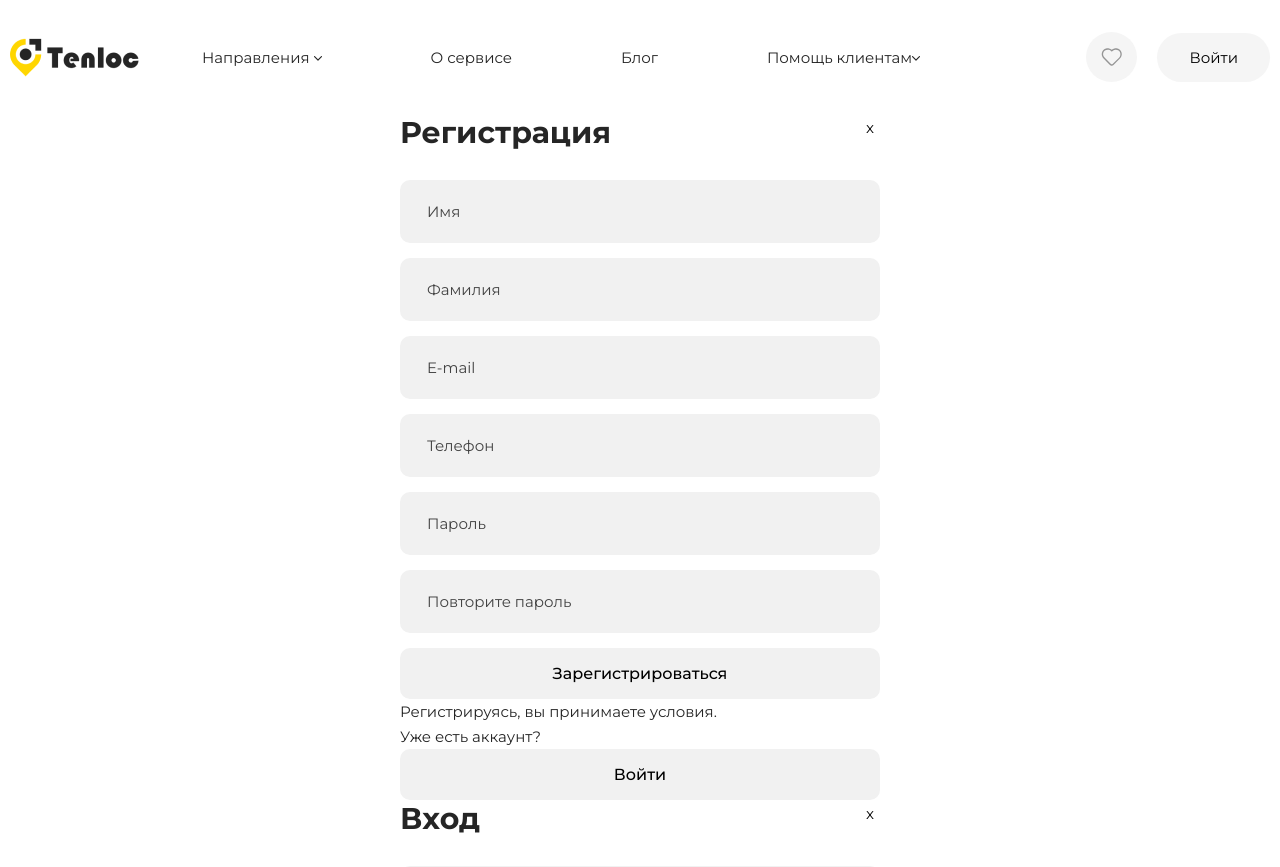
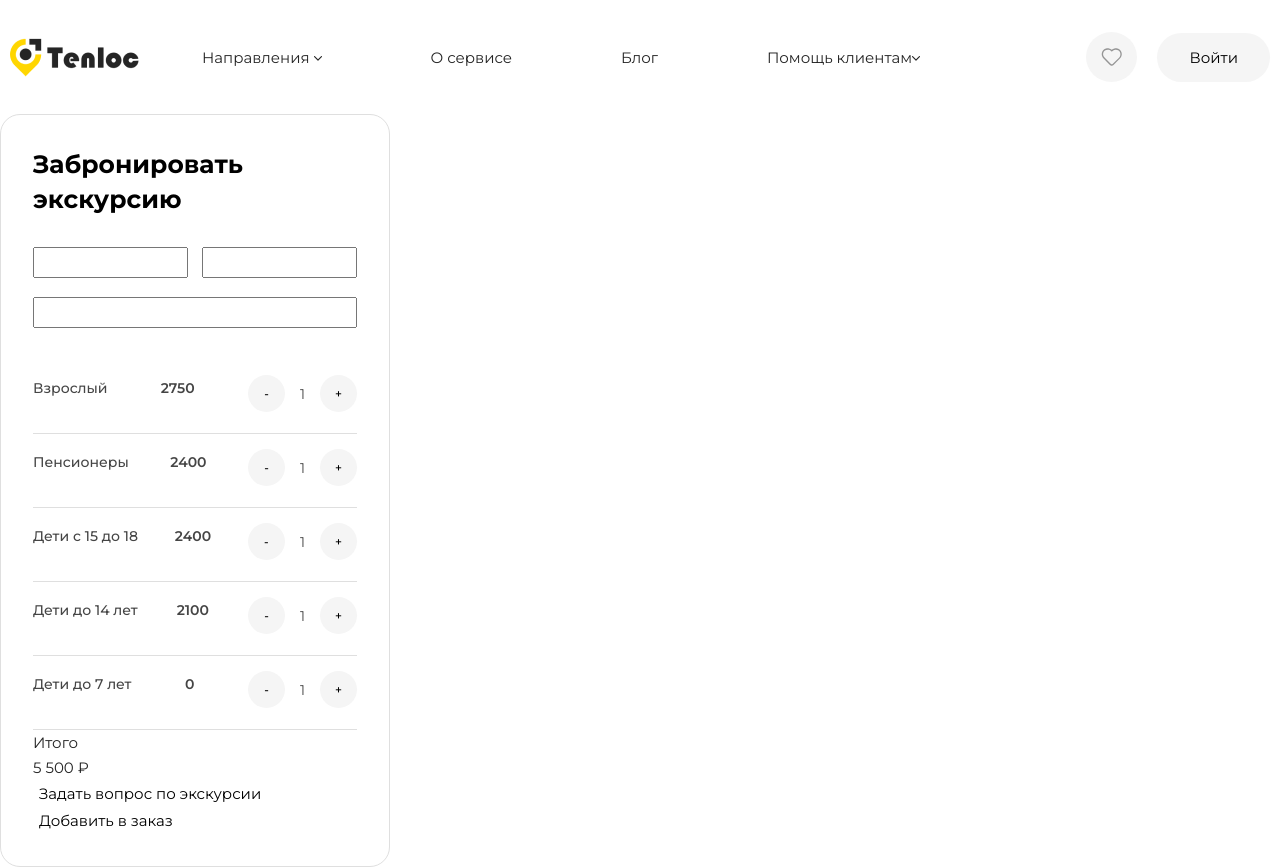
Before and after one commit to progdidi/tenloc, a React (Create React App) app: page /excursion in a window 1280 px wide. Shown: the top 867 px of the page. Built offline with nearby package versions, Linux system fonts and the light colour scheme.

Commit message:
feat: add booking component

```diff
--- a/src/App.js
+++ b/src/App.js
@@ -12,6 +12,7 @@ import GuidePage from "./pages/guidePage/GuidePage";
 import MainPage from "./pages/mainPage/MainPage";
 import ProfilePage from "./pages/profilePage/ProfilePage";
 import ThanksPage from "./pages/thanksPage/ThanksPage";
+import ExcursionBooking from "./components/excursionBooking/ExcursionBooking";
 
 
 
@@ -29,8 +30,9 @@ function App() {
       {/* <BlogArticlePage></BlogArticlePage> */}
       {/* <GuidePage></GuidePage> */}
       {/* <OrderModal></OrderModal> */}
-      <RegistrationModal></RegistrationModal>
-      <LoginModal></LoginModal>
+      {/* <RegistrationModal></RegistrationModal>
+      <LoginModal></LoginModal> */}
+      <ExcursionBooking></ExcursionBooking>
       <Footer></Footer>
     </div>
   );
--- /dev/null
+++ b/src/components/excursionBooking/ExcursionBooking.js
@@ -0,0 +1,79 @@
+import './excursionBooking.scss';
+
+import DetailItem from './detailsItem/DetailItem';
+
+const details = [
+    {
+        detail: 'Взрослый',
+        price: 2750,
+        amount: 1,
+        id: 1
+    },
+
+    {
+        detail: 'Пенсионеры',
+        price: 2400,
+        amount: 0,
+        id: 2
+    },
+
+    {
+        detail: 'Дети c 15 до 18',
+        price: 2400,
+        amount: 0,
+        id: 3
+    },
+
+    {
+        detail: 'Дети до 14 лет',
+        price: 2100,
+        amount: 0,
+        id: 4
+    },
+
+    {
+        detail: 'Дети до 7 лет',
+        price: 0,
+        amount: 1,
+        id: 5
+    },
+
+]
+
+const ExcursionBooking = () => {
+    return (
+        <div className="booking">
+            <h4 className="booking__title">Забронировать экскурсию</h4>
+
+            <div className="booking__inputs">
+                <input type="text" className="booking__input" />
+                <input type="text" className="booking__input" />
+                <input type="text" className="booking__input" />
+            </div>
+
+
+            <div className="booking__details">
+                {details.map((detail) => {
+                    return (
+                        <DetailItem
+                            key={detail.id}
+                            detail={detail.detail}
+                            price={detail.price}
+                            amount={detail.amount}
+                        />
+                    )
+                })}
+            </div>
+
+            <div className="booking__summary">
+                <p className="booking__summary-title">Итого</p>
+                <p className="booking__summary-sum">5 500 ₽</p>
+            </div>
+
+            <button className="booking__btn">Задать вопрос по экскурсии</button>
+            <button className="booking__btn">Добавить в заказ</button>
+        </div>
+     );
+}
+
+export default ExcursionBooking;
--- /dev/null
+++ b/src/components/excursionBooking/detailsItem/DetailItem.js
@@ -0,0 +1,15 @@
+import Counter from "../../counter/Counter";
+
+import './detailItem.scss';
+
+const DetailItem = ({detail, price}) => {
+    return (
+        <div className="details__item">
+            <p className="details__item-name">{detail}</p>
+            <p className="details__item-price">{price}</p>
+            <Counter/>
+        </div>
+     );
+}
+
+export default DetailItem;
--- /dev/null
+++ b/src/components/excursionBooking/detailsItem/detailItem.scss
@@ -0,0 +1,19 @@
+.details__item {
+    display: flex;
+    justify-content: space-between;
+    padding-bottom: 21px;
+    padding-top: 15px;
+    border-bottom: 1px solid #DFDFDF;
+    color: var(--dark-grey-color);
+    font-size: 14px;
+    font-style: normal;
+    font-weight: 500;
+    line-height: 26px;
+    &-name {
+
+    }
+
+    &-price {
+        font-weight: 600;
+    }
+}
--- /dev/null
+++ b/src/components/excursionBooking/excursionBooking.scss
@@ -0,0 +1,40 @@
+.booking {
+    width: 390px;
+    padding: 32px;
+    border-radius: 20px;
+    border: 1px solid #DFDFDF;
+    background-color: #FFF;
+    &__title {
+        color: #000;
+        font-size: 25px;
+        font-style: normal;
+        font-weight: 700;
+        line-height: 35px;
+        margin-bottom: 30px;
+    }
+    &__inputs {
+        display: grid;
+        grid-template-columns: repeat(2, 1fr);
+        grid-column-gap: 14px;
+        grid-row-gap: 19px;
+        .booking__input {
+            width: 100%;
+            &:last-child {
+                grid-column: 1/3;
+                margin-bottom: 32px;
+            }
+
+        }
+    }
+    &__details {
+    }
+    &__summary {
+        .booking__summary-title {
+        }
+        .booking__summary-sum {
+        }
+    }
+
+    &__btn {
+    }
+}
```
